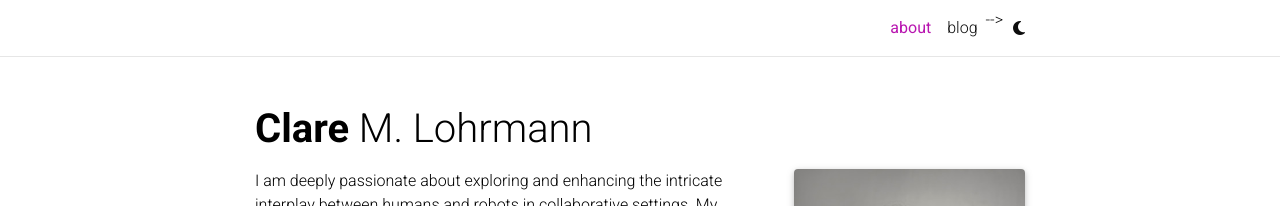
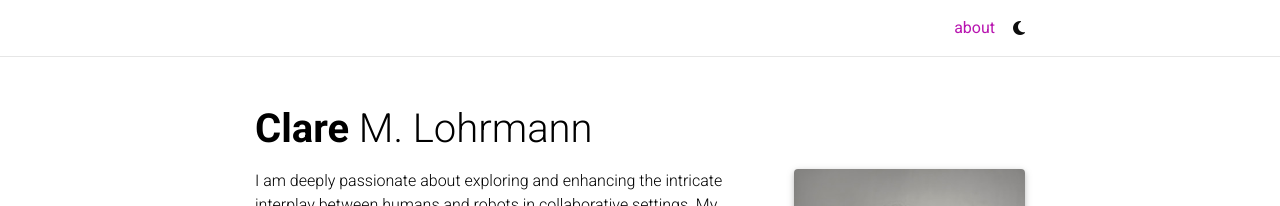
Before and after one commit to cmlohrmann/cmlohrmann.github.io, a Jekyll site: the page built from _pages/about.md, in a window 1280 px wide. Shown: the top 206 px of the page. Built offline with Jekyll 4.4.1, drawn with Linux system fonts in a browser that asks for light colours; full-size pictures stand in for the smaller copies a plugin makes; comment, search, counter and statistics services are not loaded; a style sheet for code colours, icons or effects is not loaded.

Commit message:
Update header.html

```diff
--- a/_includes/header.html
+++ b/_includes/header.html
@@ -51,18 +51,17 @@
                   {%- endif -%}
                 </a>
               </li>
-                <!--
+
               {% if site.blog_nav_title %}
               <!-- Blog -->
-              <li class="nav-item {% if page.url contains 'blog' %}active{% endif %}">
-                <a class="nav-link" href="{{ '/blog/' | relative_url }}">{{ site.blog_nav_title }}
-                  {%- if page.url contains 'blog' -%}
-                  <span class="sr-only">(current)</span>
-                  {%- endif -%}
-                </a>
-              </li>
+              <!-- <li class="nav-item {% if page.url contains 'blog' %}active{% endif %}"> -->
+                <!--<a class="nav-link" href="{{ '/blog/' | relative_url }}">{{ site.blog_nav_title }} -->
+                  <!--{%- if page.url contains 'blog' -%}-->
+                  <!--<span class="sr-only">(current)</span>-->
+                  <!--{%- endif -%}-->
+                <!--</a>-->
+              <!--</li>-->
               {%- endif %}
-                -->
 
               <!-- Other pages -->
               {%- assign sorted_pages = site.pages | sort: "nav_order" -%}
```
